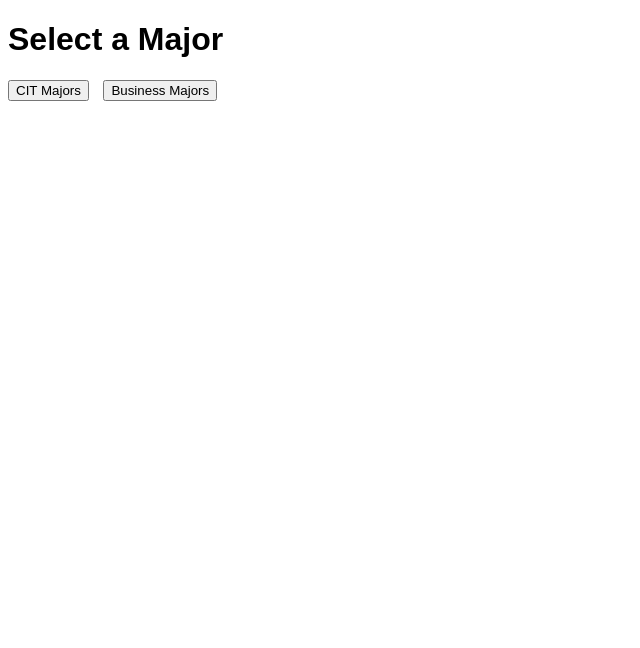
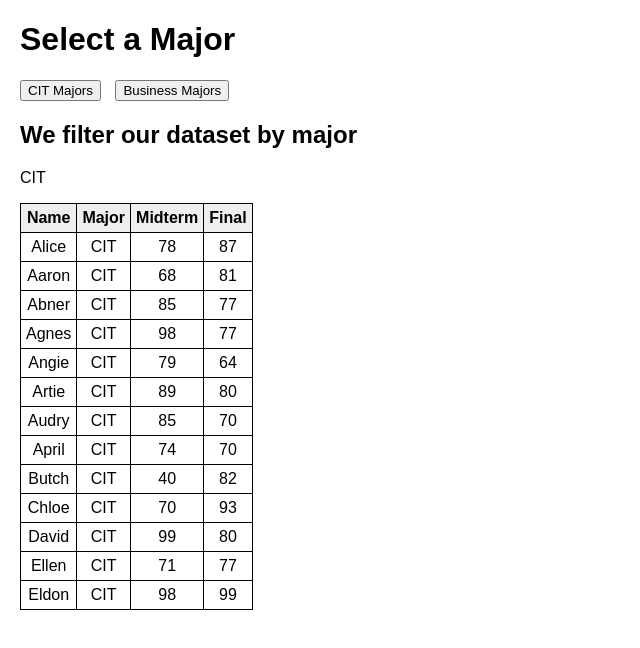
Before and after one commit to ethansmurphy15/ethansmurphy15.github.io, a plain HTML site: page index.html in a window 1280 px wide. Shown: the whole page, without its empty margins (0-640 px from the left). Drawn offline with nearby package versions, Linux system fonts and the light colour scheme.

Commit message:
Update index.html

```diff
--- a/index.html
+++ b/index.html
@@ -7,10 +7,11 @@
   <script src="https://cdn.jsdelivr.net/npm/handlebars@latest/dist/handlebars.js"></script>
 
   <style>
-    body { font-family: Arial; }
+    body { font-family: Arial; margin: 20px; }
     button { margin-right: 10px; }
     table { border-collapse: collapse; margin-top: 15px; }
     th, td { border: 1px solid black; padding: 5px; text-align: center; }
+    th { background-color: #eee; }
   </style>
 </head>
 <body>
@@ -45,7 +46,43 @@
   </table>
 </script>
 
-<script src="program5.js"></script>
+<script>
+"use strict";
+
+let allStudents = [];
+
+fetch("cit5students.json")
+  .then(r => r.json())
+  .then(data => {
+    allStudents = data;
+    showByMajor("CIT");
+  });
+
+function showByMajor(major) {
+  let source = document.getElementById("students-template").innerHTML;
+  let template = Handlebars.compile(source);
+
+  let list = allStudents.filter(function(s) {
+    return s.major === major;
+  });
+
+  let html = template({
+    major: major,
+    students: list
+  });
+
+  document.getElementById("output").innerHTML = html;
+}
+
+window.onload = function() {
+  document.getElementById("citBtn").onclick = function() {
+    showByMajor("CIT");
+  };
+  document.getElementById("busBtn").onclick = function() {
+    showByMajor("BUS");
+  };
+};
+</script>
 
 </body>
 </html>
```
